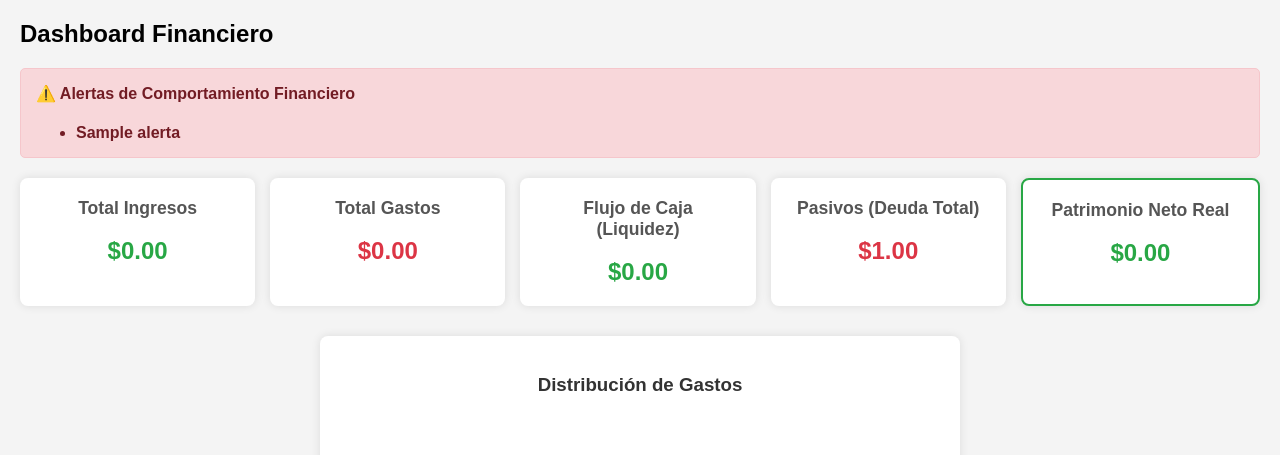
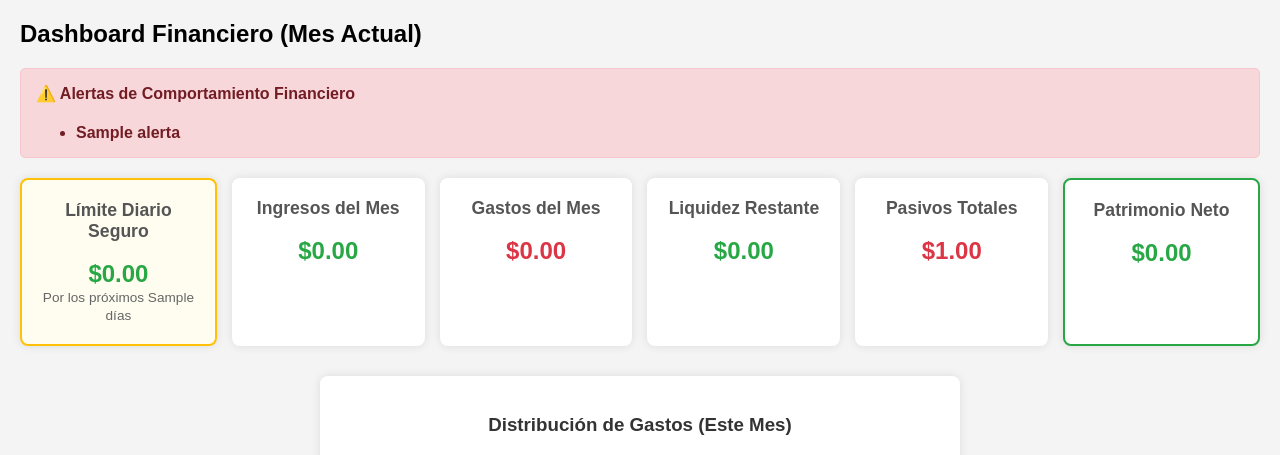
Before and after one commit to LucasIGomez/gestor-financiero, a PHP site: template app/views/dashboard_view.php in a window 1280 px wide. Shown: the part 68-523 px from the top of the page. Run offline with PHP 8.4, Linux system fonts and the light colour scheme; the template is opened without the code that fills it: most values are stand-ins (such as "Sample title", 1, 10 or a date in 2020); a map, chart or similar area stays blank.

Commit message:
feat: interfaz de limite de gasto diario y encapsulamiento visual al mes en curso

```diff
--- a/app/views/dashboard_view.php
+++ b/app/views/dashboard_view.php
@@ -9,14 +9,19 @@
         /* Barra de Navegación */
         nav { background-color: #333; padding: 15px; margin-bottom: 20px; border-radius: 5px; }
         nav a { color: white; text-decoration: none; font-weight: bold; margin-right: 20px; }
+
         /* Tarjetas de Resumen */
         .resumen-container { display: flex; gap: 15px; margin-bottom: 30px; flex-wrap: wrap; }
         .tarjeta { background: white; padding: 20px; border-radius: 8px; box-shadow: 0 0 10px rgba(0,0,0,0.1); flex: 1; min-width: 150px; text-align: center; }
         .tarjeta h3 { margin-top: 0; font-size: 1.1em; color: #555; }
         .tarjeta p { font-size: 1.5em; font-weight: bold; margin: 0; }
+
+        /* Clases de colores y destaques */
         .ingreso { color: #28a745; }
         .gasto { color: #dc3545; }
         .neutro { color: #007bff; }
+        .tarjeta-destacada { border: 2px solid #ffc107; background-color: #fffdf0; } /* Resalta el límite diario */
+
         /* Formularios y Tablas */
         .form-container, .tabla-container { background: white; padding: 20px; border-radius: 8px; box-shadow: 0 0 10px rgba(0,0,0,0.1); margin-bottom: 30px; }
         .form-group { margin-bottom: 15px; }
@@ -41,7 +46,7 @@
         <a href="index.php?action=logout" style="color: #ff4c4c; float: right; text-decoration: none; font-weight: bold;">Cerrar Sesión</a>
     </nav>
 
-    <h2>Dashboard Financiero</h2>
+    <h2>Dashboard Financiero (Mes Actual)</h2>
 
     <?php if (!empty($datos['alertas'])): ?>
         <div style="background-color: #f8d7da; color: #721c24; padding: 15px; margin-bottom: 20px; border: 1px solid #f5c6cb; border-radius: 5px;">
@@ -55,30 +60,39 @@
     <?php endif; ?>
 
     <div class="resumen-container">
+
+        <div class="tarjeta tarjeta-destacada">
+            <h3>Límite Diario Seguro</h3>
+            <p class="<?= $datos['limite_diario_seguro'] > 0 ? 'ingreso' : 'gasto' ?>">
+                $<?= number_format($datos['limite_diario_seguro'], 2) ?>
+            </p>
+            <span style="font-size: 0.85em; color: #666;">Por los próximos <?= $datos['dias_restantes'] ?> días</span>
+        </div>
+
         <div class="tarjeta">
-            <h3>Total Ingresos</h3>
+            <h3>Ingresos del Mes</h3>
             <p class="ingreso">$<?= number_format($datos['ingresos'], 2) ?></p>
         </div>
         <div class="tarjeta">
-            <h3>Total Gastos</h3>
+            <h3>Gastos del Mes</h3>
             <p class="gasto">$<?= number_format($datos['gastos'], 2) ?></p>
         </div>
         <div class="tarjeta">
-            <h3>Flujo de Caja (Liquidez)</h3>
+            <h3>Liquidez Restante</h3>
             <p class="<?= $datos['liquidez'] >= 0 ? 'ingreso' : 'gasto' ?>">$<?= number_format($datos['liquidez'], 2) ?></p>
         </div>
         <div class="tarjeta">
-            <h3>Pasivos (Deuda Total)</h3>
+            <h3>Pasivos Totales</h3>
             <p class="gasto">$<?= number_format($datos['total_deudas'], 2) ?></p>
         </div>
         <div class="tarjeta" style="border: 2px solid <?= $datos['patrimonio_neto'] >= 0 ? '#28a745' : '#dc3545' ?>;">
-            <h3>Patrimonio Neto Real</h3>
+            <h3>Patrimonio Neto</h3>
             <p class="<?= $datos['patrimonio_neto'] >= 0 ? 'ingreso' : 'gasto' ?>">$<?= number_format($datos['patrimonio_neto'], 2) ?></p>
         </div>
     </div>
 
     <div style="width: 100%; max-width: 600px; margin: 30px auto; background: white; padding: 20px; border-radius: 8px; box-shadow: 0 0 10px rgba(0,0,0,0.1);">
-        <h3 style="text-align: center; color: #333;">Distribución de Gastos</h3>
+        <h3 style="text-align: center; color: #333;">Distribución de Gastos (Este Mes)</h3>
         <canvas id="graficoGastos"></canvas>
     </div>
 
@@ -136,7 +150,7 @@
                 <?php if (!empty($datos['transacciones'])): ?>
                     <?php foreach ($datos['transacciones'] as $transaccion): ?>
                         <tr>
-                            <td><?= $transaccion['fecha_transaccion'] ?></td>
+                            <td><?= date('d/m/Y', strtotime($transaccion['fecha_transaccion'])) ?></td>
                             <td><?= htmlspecialchars($transaccion['nombre_categoria']) ?></td>
                             <td><?= htmlspecialchars($transaccion['descripcion']) ?></td>
                             <td class="<?= $transaccion['tipo_flujo'] === 'ingreso' ? 'ingreso' : 'gasto' ?>">
@@ -147,7 +161,7 @@
                     <?php endforeach; ?>
                 <?php else: ?>
                     <tr>
-                        <td colspan="5" style="text-align: center;">No hay transacciones registradas.</td>
+                        <td colspan="5" style="text-align: center;">No hay transacciones registradas este mes.</td>
                     </tr>
                 <?php endif; ?>
             </tbody>
@@ -159,7 +173,6 @@
     <script>
         const ctx = document.getElementById('graficoGastos').getContext('2d');
 
-        // El motor PHP inyecta el JSON formateado directamente en las variables de JavaScript
         const etiquetas = <?= $datos['grafico_etiquetas'] ?>;
         const valores = <?= $datos['grafico_valores'] ?>;
 
```
